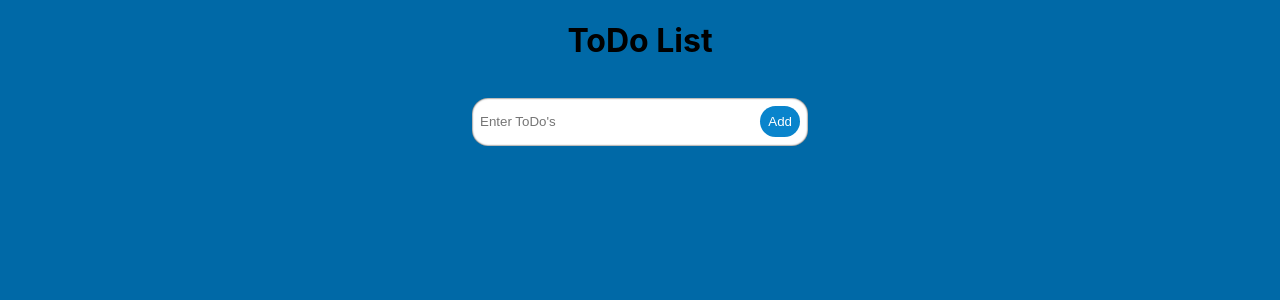
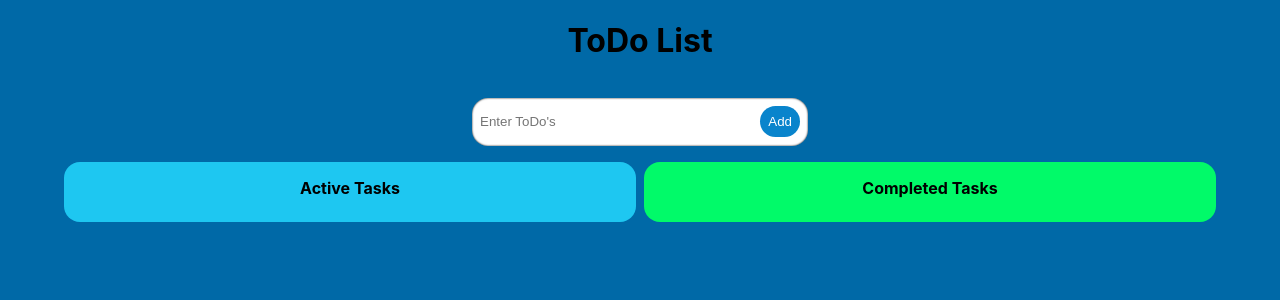
Before and after one commit to NemB0t/todo_typescript, a React (Create React App) app: page / in a window 1280 px wide. Shown: the top 300 px of the page. Built offline with nearby package versions, Linux system fonts and the light colour scheme.

Commit message:
Added styling to tasks

```diff
--- a/package.json
+++ b/package.json
@@ -13,6 +13,7 @@
     "@types/uniqid": "^5.3.2",
     "node-polyfill-webpack-plugin": "^2.0.1",
     "react": "^18.2.0",
+    "react-beautiful-dnd": "^13.1.1",
     "react-dom": "^18.2.0",
     "react-icons": "^4.7.1",
     "react-scripts": "5.0.1",
--- a/src/App.css
+++ b/src/App.css
@@ -1,9 +1,7 @@
 .todoHeading{
     text-align: center;
 }
-.todoLists{
-    width: 100%;
-}
+
 .App{
     height: 100vh;
     width: 100vw;
@@ -55,12 +53,7 @@
 .inputAddBtn:active{
     transform: scale(.8);
 }
-.todoLists{
-    display: flex;
-    flex-direction: column;
-    gap: .5rem;
-    width: 90%;
-}
+
 .todoItem{
     background-color: white;
     color: black;
@@ -73,6 +66,11 @@
     align-items: center;
     text-align: center;
     border-radius: .5rem;
+    transition: .2s;
+}
+.todoItem:hover{
+    transform: scale(1.02);
+    box-shadow:  0 0 5px black;
 }
 .icon{
     cursor: pointer;
@@ -84,3 +82,37 @@
 .editInput{
     width: 95%;
 }
+
+.todoTaskLists{
+    display: flex;
+    gap: .5rem;
+    width: 90%;
+}
+
+.completedtodotasks, .activetodotasks{
+    display: flex;
+    flex-direction: column;
+    gap: 1rem;
+    width: 90%;
+    padding: .5rem;
+    padding-top: 1rem;
+    align-items: center;
+    border-radius: 1rem;
+}
+.completedtodotasks >h4,.activetodotasks >h4{
+    padding: 0;
+    margin: 0;
+}
+.activetodotasks{
+    background-color: rgb(30, 199, 241);
+}
+
+.completedtodotasks{
+    background-color: rgb(1, 250, 105);
+}
+.todoLists{
+    display: flex;
+    flex-direction: column;
+    gap: .5rem;
+    width: 100%;
+}
--- a/src/components/todoLists.tsx
+++ b/src/components/todoLists.tsx
@@ -10,11 +10,31 @@ interface Props{
 
 export function TodoLists(props:Props){
     return(
-        <div className="todoLists">
-            {props.todoList.map(todo=>{
-            return <TodoItem key={todo.id} todo={todo} handleTodoCheck={props.handleTodoCheck}
-            handleTodoDelete={props.handleTodoDelete} handleTodoEdit={props.handleTodoEdit} />
-            })}
+        <div className="todoTaskLists">
+            <div className="activetodotasks">
+                <h4>Active Tasks</h4>
+                <div className="todoLists">
+                    {props.todoList.map(todo=>{
+                        if(!todo.isCompleted){
+                            return <TodoItem key={todo.id} todo={todo} handleTodoCheck={props.handleTodoCheck}
+                    handleTodoDelete={props.handleTodoDelete} handleTodoEdit={props.handleTodoEdit} />
+                        }
+                        return undefined;
+                    })}
+                </div>
+            </div>
+            <div className="completedtodotasks">
+                <h4>Completed Tasks</h4>
+                <div className="todoLists">
+                    {props.todoList.map(todo=>{
+                        if(todo.isCompleted){
+                            return <TodoItem key={todo.id} todo={todo} handleTodoCheck={props.handleTodoCheck}
+                            handleTodoDelete={props.handleTodoDelete} handleTodoEdit={props.handleTodoEdit} />
+                        }
+                        return undefined;
+                    })}
+                </div>
+            </div>
         </div>
     )
 }
```
Also changed, not shown: 1 other file (tests, documents, lock files or other folders).
